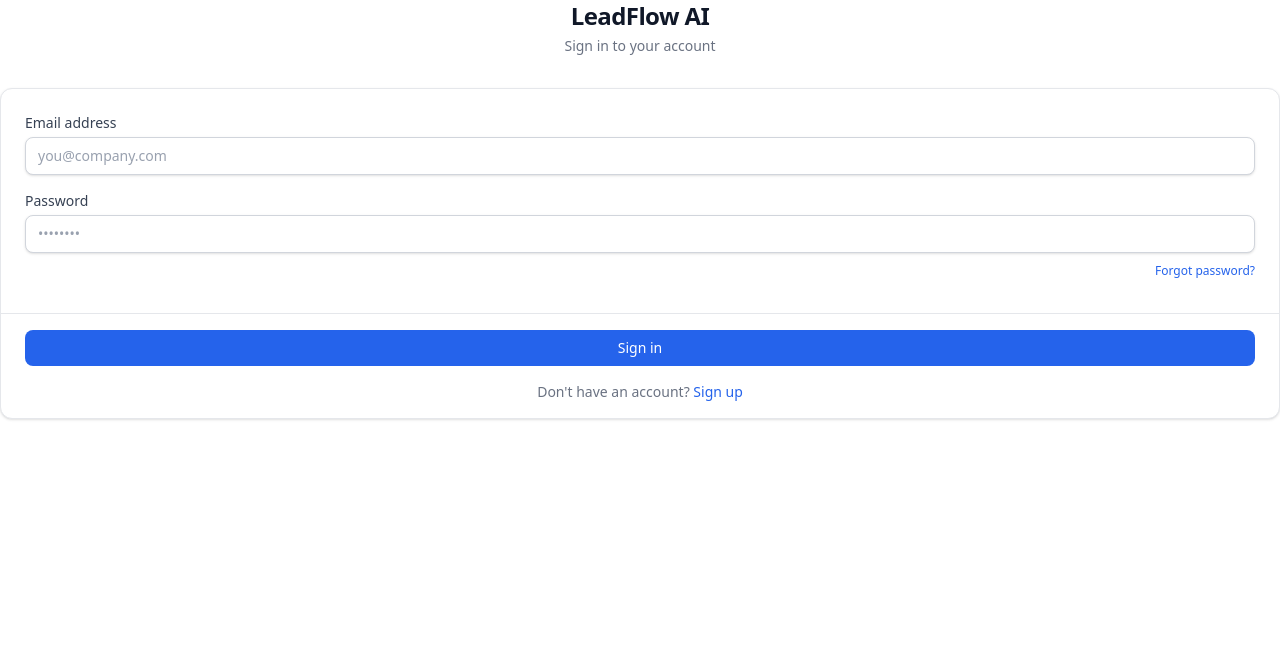
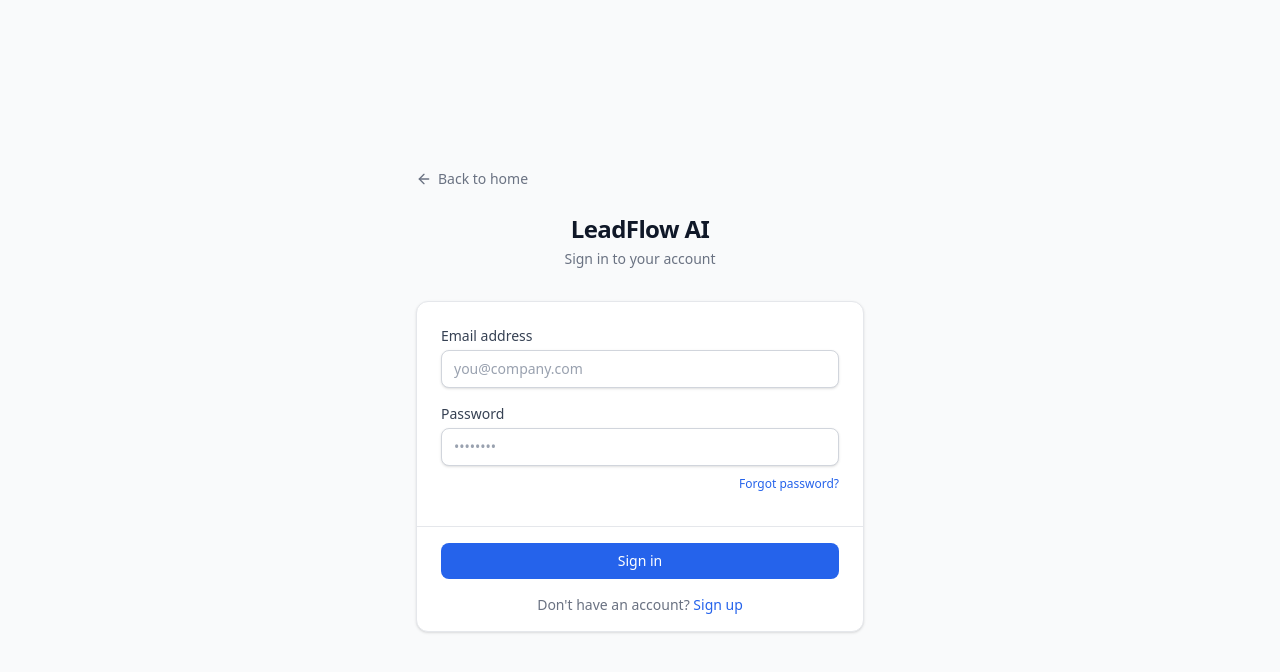
Before and after one commit to hekmatkhan-1/leadflow-AI, a Next.js app: page /login in a window 1280 px wide. Shown: the top 672 px of the page. Built offline with nearby package versions, Linux system fonts and the light colour scheme.

Commit message:
Add AuthLayout component for authentication pages

```diff
--- /dev/null
+++ b/src/app/(auth)/layout.tsx
@@ -0,0 +1,23 @@
+import Link from "next/link";
+import { ArrowLeft } from "lucide-react";
+
+export default function AuthLayout({
+  children,
+}: {
+  children: React.ReactNode;
+}) {
+  return (
+    <div className="flex min-h-screen flex-col items-center justify-center bg-gray-50 px-4 dark:bg-gray-900">
+      <div className="w-full max-w-md">
+        <Link
+          href="/"
+          className="mb-6 inline-flex items-center gap-1.5 text-sm font-medium text-gray-500 transition-colors hover:text-gray-900 dark:text-gray-400 dark:hover:text-gray-100"
+        >
+          <ArrowLeft className="h-4 w-4" />
+          Back to home
+        </Link>
+        {children}
+      </div>
+    </div>
+  );
+}
```
